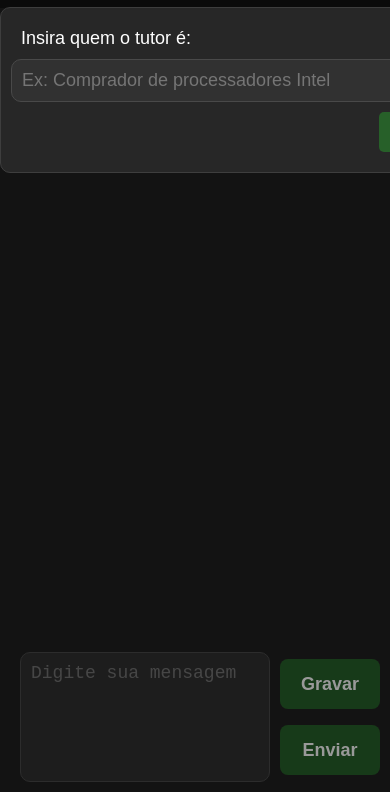
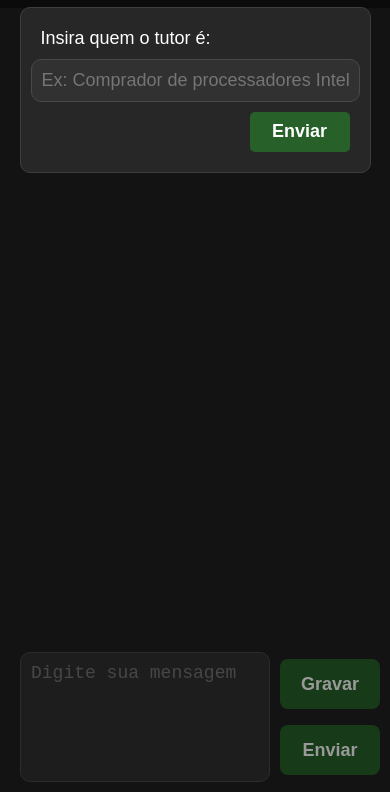
Before and after one commit to VictorRubinec/Chatbot-Tutor, a website: page public/index.html in a window 390 px wide. Shown: the part 52-844 px from the top of the page. Drawn offline with Linux system fonts and the light colour scheme.

Commit message:
v_1.0.8.2 - ajuste

```diff
--- a/public/css/style.css
+++ b/public/css/style.css
@@ -304,7 +304,7 @@ body{
     .mensagem-user, .mensagem-bot{
         max-width: 75%;
     }
-    .modal-content input{
+    .modal-content{
         width: 90%;
     }
 }
```
